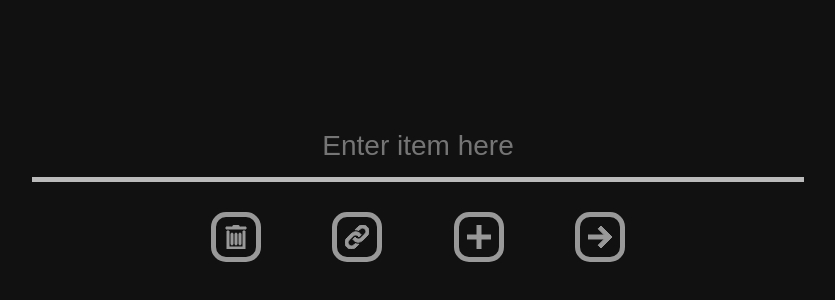
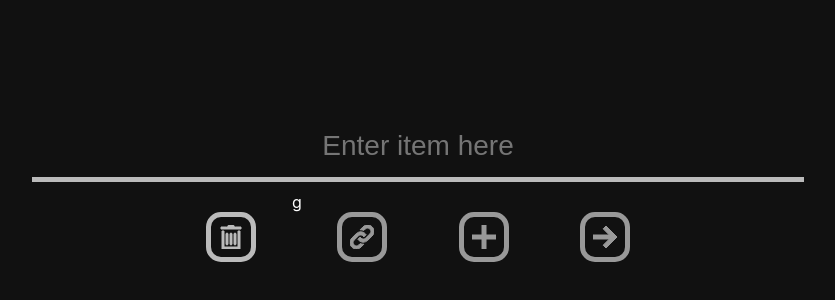
Before and after one commit to shatayu/rankings, a React (Create React App) app: page / in a window 1280 px wide. Shown: the part 128-428 px from the top of the page, without its empty margins (222-1057 px from the left). Built offline with nearby package versions, Linux system fonts and the light colour scheme.

Commit message:
figured out how to import SVG as react component

```diff
--- /dev/null
+++ b/src/Input/Button.js
@@ -0,0 +1,10 @@
+import styles from './Input.module.css';
+import { ReactComponent as Trash } from '../assets/trash.svg'
+
+export default function Button({icon, isEnabled, onClick}) {
+    return (
+        <div className={styles.button + ' ' + (isEnabled ?  styles.enabledButton : styles.disabledButton)} onClick={onClick}>
+            {<Trash />}
+        </div>
+    )
+}
--- a/src/Input/Input.js
+++ b/src/Input/Input.js
@@ -1,10 +1,10 @@
 import { useState, useCallback, useEffect } from 'react';
+import Button from './Button';
 import styles from './Input.module.css';
 import axios from 'axios';
 import copy from 'copy-to-clipboard';
 
 export default function Input({onFinalizeEntries}) {
-
     const [value, setValue] = useState('');
     const [entries, setEntries] = useState([]);
     const [hasUserFinalizedRankings, setHasUserFinalizedRankings] = useState(false);
@@ -25,12 +25,14 @@ export default function Input({onFinalizeEntries}) {
         putNewList();
     }, []);
 
+    // on user submit
     useEffect(() => {
         if (hasUserFinalizedRankings) {
             onFinalizeEntries(entries);
         }
     }, [entries, hasUserFinalizedRankings, onFinalizeEntries])
 
+    // add term to entry
     const onSubmit = useCallback((e, value) => {
         e.preventDefault();
         const spaceLessValue = value.replace(' ', '');
@@ -58,13 +60,7 @@ export default function Input({onFinalizeEntries}) {
                 </form>
             </div>
             <div className={styles.buttonContainer}>
-            <div className={entries.length > 0 ? styles.button + ' ' + styles.enabledButton : styles.button + ' ' + styles.disabledButton} onClick={
-                () => {
-                    setEntries([]);
-                }
-            }>
-                <svg width="24" height="24" viewBox="0 0 24 24"><path d="M9 19c0 .552-.448 1-1 1s-1-.448-1-1v-10c0-.552.448-1 1-1s1 .448 1 1v10zm4 0c0 .552-.448 1-1 1s-1-.448-1-1v-10c0-.552.448-1 1-1s1 .448 1 1v10zm4 0c0 .552-.448 1-1 1s-1-.448-1-1v-10c0-.552.448-1 1-1s1 .448 1 1v10zm5-17v2h-20v-2h5.711c.9 0 1.631-1.099 1.631-2h5.315c0 .901.73 2 1.631 2h5.712zm-3 4v16h-14v-16h-2v18h18v-18h-2z"/></svg>
-            </div>
+            <Button isEnabled={true} icon={null} onClick={() => {}}/>g
             <div className={entries.length > 1 ? styles.button + ' ' + styles.enabledButton : styles.button + ' ' + styles.disabledButton} onClick={async () => {
                     // send URL up to DB
                     const url = 'https://3ocshrauf1.execute-api.us-west-1.amazonaws.com/lists';
```
Also changed, not shown: src/Input/api.txt (deleted), src/assets/trash.svg (renamed from src/assets/iconmonstr-trash-can-2.svg).
